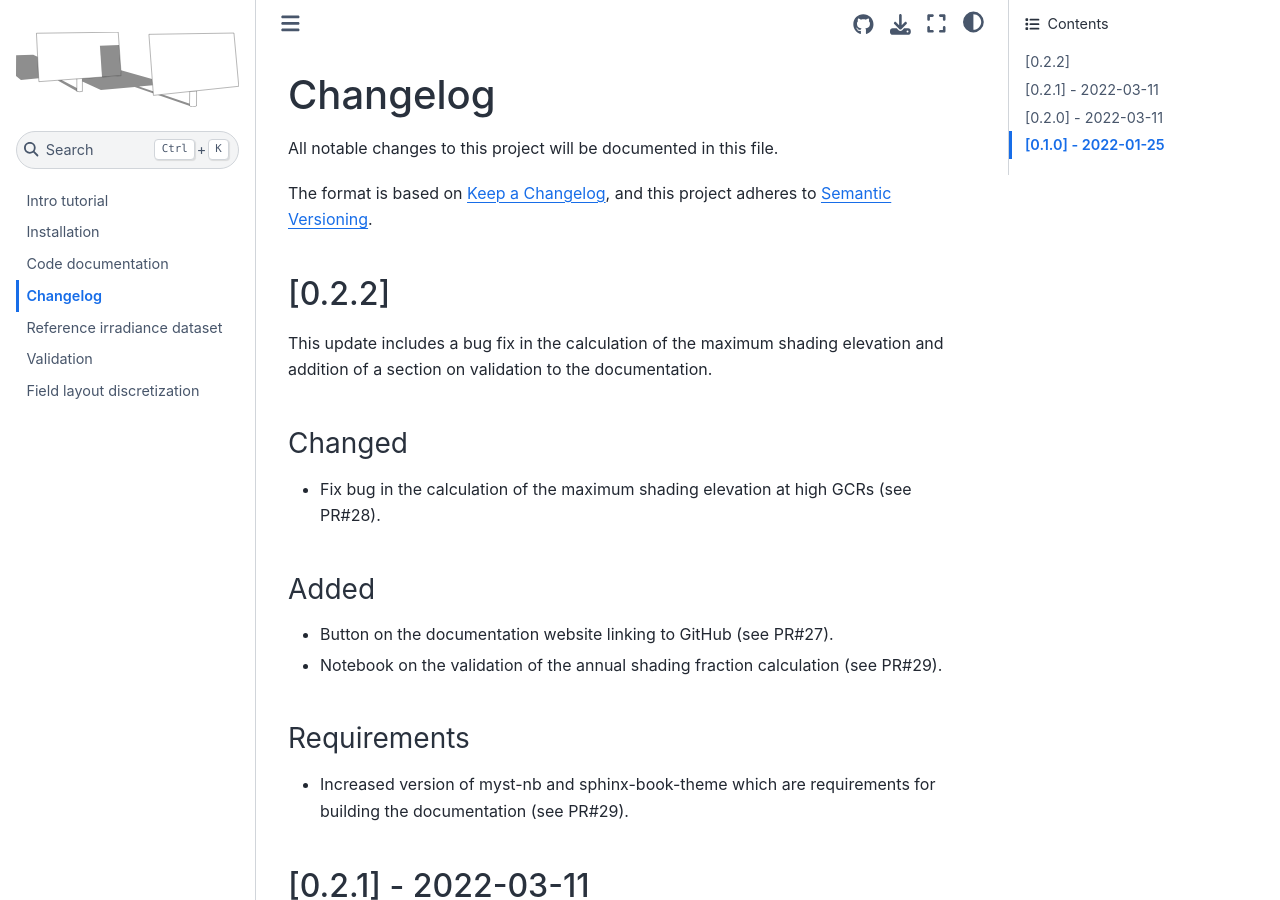
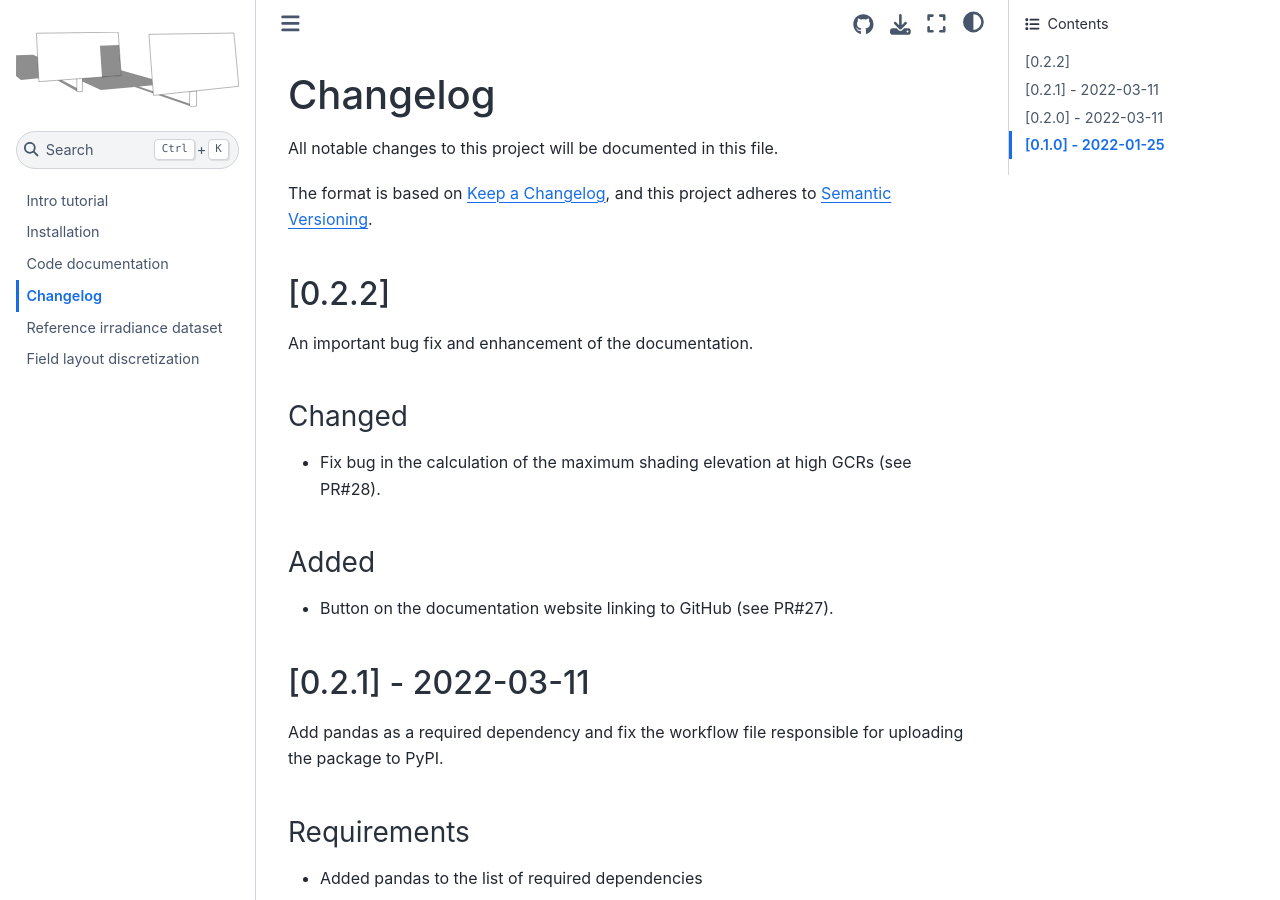
Before and after one commit to pvlib/twoaxistracking, a Sphinx documentation site: the page built from docs/source/whatsnew.md, in a window 1280 px wide and 900 px high. Built offline with Sphinx 7.4.7 and the Sphinx Book theme 1.1.4, drawn with Linux system fonts in a browser that asks for light colours.

Commit message:
Revert "Squashed commit of the following:"
This reverts commit 46fbb1e0e73e0d852b26e1781306f7a55af92b98.

```diff
--- a/docs/source/conf.py
+++ b/docs/source/conf.py
@@ -79,4 +79,4 @@ intersphinx_mapping = {
 }
 
 # Number of seconds for a cell to execute before timeout (default=30)
-nb_execution_timeout = 120
+nbsphinx_timeout = 60
--- a/docs/source/whatsnew.md
+++ b/docs/source/whatsnew.md
@@ -6,19 +6,13 @@ and this project adheres to [Semantic Versioning](https://semver.org/spec/v2.0.0
 
 
 ## [0.2.2]
-This update includes a bug fix in the calculation of the maximum shading elevation
-and addition of a section on validation to the documentation.
+An important bug fix and enhancement of the documentation.
 
 ### Changed
 - Fix bug in the calculation of the maximum shading elevation at high GCRs (see PR#28).
 
 ### Added
 - Button on the documentation website linking to GitHub (see PR#27).
-- Notebook on the validation of the annual shading fraction calculation (see PR#29).
-
-### Requirements
-- Increased version of myst-nb and sphinx-book-theme which are requirements for
-  building the documentation (see PR#29).
 
 
 ## [0.2.1] - 2022-03-11
--- a/setup.cfg
+++ b/setup.cfg
@@ -32,8 +32,8 @@ test =
     pytest-cov
 doc =
     sphinx==4.4.0
-    myst-nb==0.16.0
-    sphinx-book-theme==0.3.3
+    myst-nb==0.13.2
+    sphinx-book-theme==0.2.0
     pvlib==0.9.0
     pandas==1.3.5
 
```
Also changed, not shown: docs/source/index.md (+0 -1 lines), docs/source/notebooks/reference_dataset.ipynb, docs/source/notebooks/validation.ipynb (deleted).
